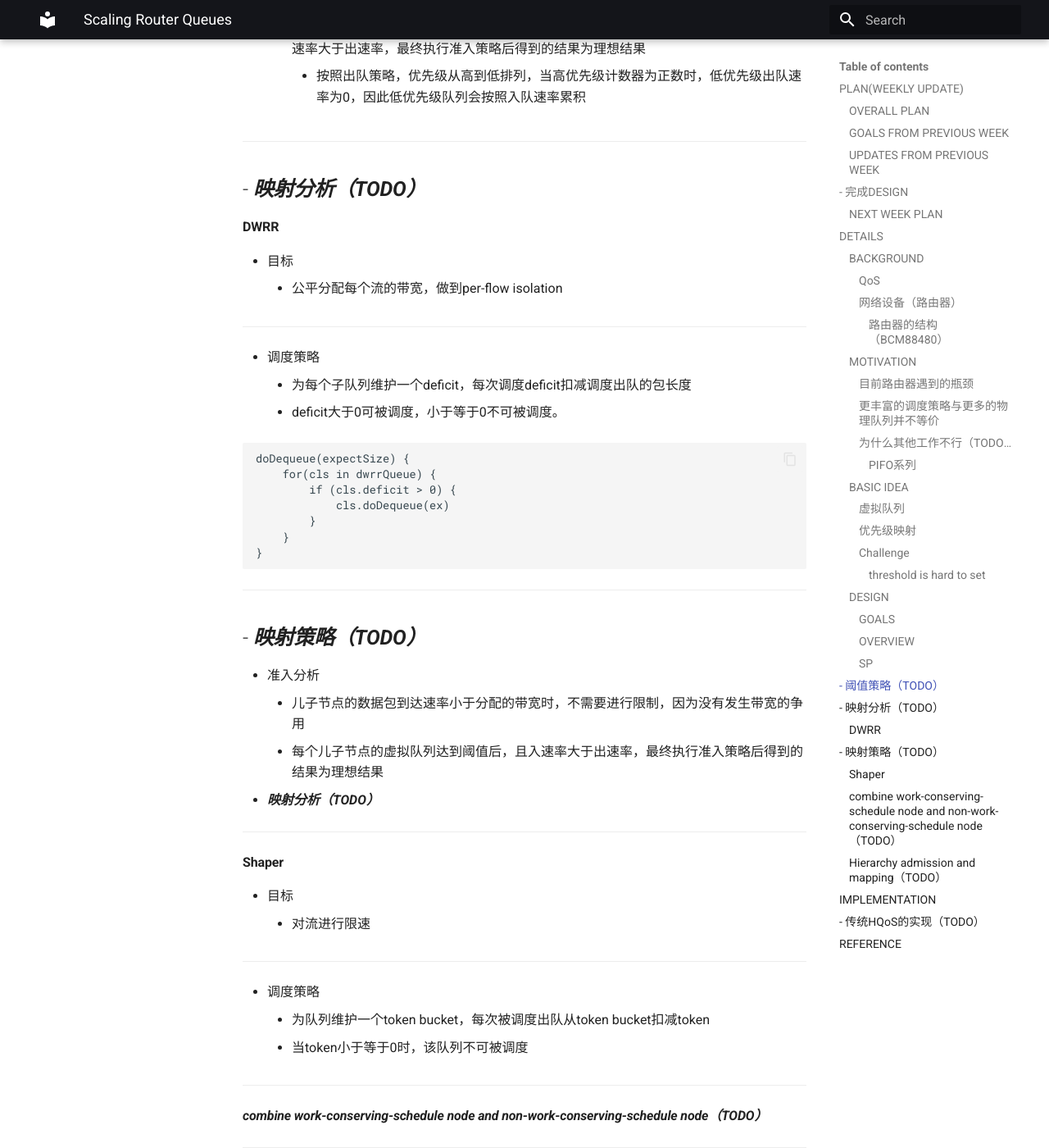
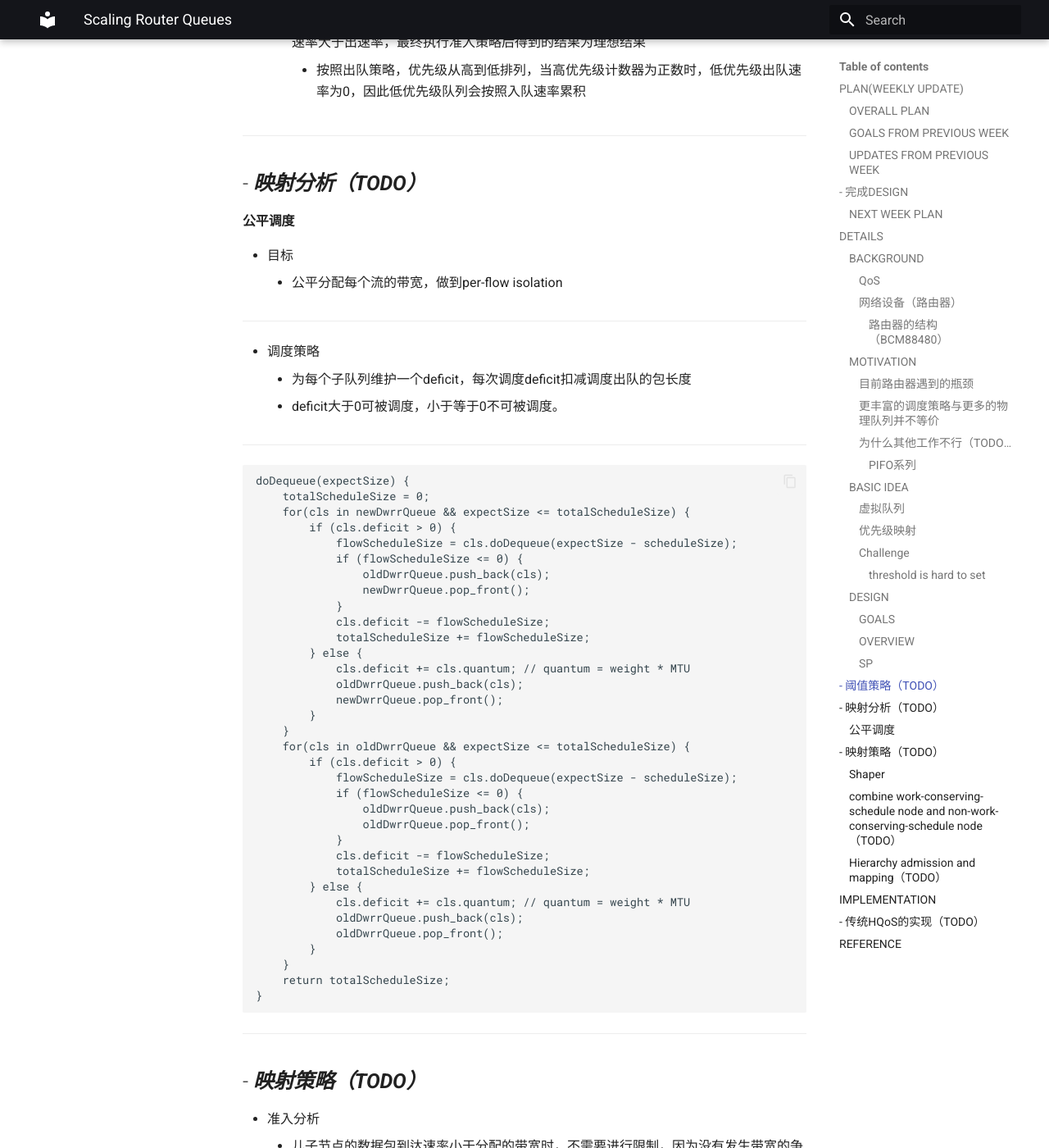
Before and after one commit to blowinding/blowinding.github.io, an MkDocs documentation site: the page built from docs/research/Scaling Router Queues.md, in a window 1280 px wide and 1400 px high, scrolled down 7622 px. Shown: the whole window at 82% size. Built offline with MkDocs 1.6.1 and Material for MkDocs 9.7.7, drawn with Linux system fonts in a browser that asks for light colours; some of the changed text lies outside the part shown.

Commit message:
📝 Update Phantom Queue for HQoS Schedule

````diff
--- a/docs/research/Scaling Router Queues.md
+++ b/docs/research/Scaling Router Queues.md
@@ -116,27 +116,27 @@
 		- 调度策略
 		- 入队自叶节点开始，向根节点逐级增加计数器
 		- 出队自根节点开始，按调度策略选择叶节点扣减计数器
+---
 #### 优先级映射
 ---
 #### Challenge
 ##### threshold is hard to set
-- 文献[24]指出类似policer的策略会对TCP丢包敏感流损害严重，需要有足够大的阈值
+- 若阈值过小，会导致不必要的丢包
 - 若阈值过大，会导致更多的突发流进入TM，导致缓存系统丢包严重，影响结果的确定性
----
+- 阈值需要动态调整，以满足调度需要
+	- 如果高优先级包和低优先级包共享同一个物理队列，低优先级包先到达并占满队列，高优先级后到达，低优先级包需要让出缓存空间给高优先级包
 ---
 ### DESIGN
 #### GOALS
 - 使用虚拟队列近似实现HQoS
 	- 模拟SP调度、公平调度、shaping
 	- 调度算法的近似程度
-		- 时间：单个流中单位时间出包的个数
+		- 分布：单个流中单位时间出包的个数
 			- ***TODO***
 		- 顺序：单位时间窗内出队包顺序差异
 			- ***TODO***
 ---
 #### OVERVIEW
-- 图
-	- ***HCAR+ LBMS port cache去掉 port schedule改成port queue schedule，HCAR+mapping框起来（TODO）***
 - 准入
 	- 虚拟队列控制准入
 		- 计数器维护通过节点的数据包长度
@@ -157,16 +157,14 @@
 ---
 - 调度策略
 	- 子队列优先级从高到低依次调度
+---
 ```Cpp
 doDequeue(expectSize) {
-	scheduleSize = 0;
-	for(cls in spQueue) {
-		scheduleSize += cls.doDequeue(expectSize);
-		if (expectSize <= scheduleSize) {
-			break;
-		}
+	totalScheduleSize = 0;
+	for(cls in spQueue && expectSize <= scheduleSize) {
+		totalScheduleSize += cls.doDequeue(expectSize - totalScheduleSize);
 	}
-	return scheduleSize;
+	return totalScheduleSize;
 }
 ```
 ---
@@ -182,20 +180,48 @@
 ---
 - ***映射分析（TODO）***
 ---
-#### DWRR
+#### 公平调度
 - 目标
 	- 公平分配每个流的带宽，做到per-flow isolation
 ---
 - 调度策略
 	- 为每个子队列维护一个deficit，每次调度deficit扣减调度出队的包长度
 	- deficit大于0可被调度，小于等于0不可被调度。
+---
 ```Cpp
 doDequeue(expectSize) {
-	for(cls in dwrrQueue) {
+	totalScheduleSize = 0;
+	for(cls in newDwrrQueue && expectSize <= totalScheduleSize) {
 		if (cls.deficit > 0) {
-			cls.doDequeue(ex)
+			flowScheduleSize = cls.doDequeue(expectSize - scheduleSize);
+			if (flowScheduleSize <= 0) {
+				oldDwrrQueue.push_back(cls);
+				newDwrrQueue.pop_front();
+			}
+			cls.deficit -= flowScheduleSize;
+			totalScheduleSize += flowScheduleSize;
+		} else {
+			cls.deficit += cls.quantum; // quantum = weight * MTU
+			oldDwrrQueue.push_back(cls);
+			newDwrrQueue.pop_front();
 		}
 	}
+	for(cls in oldDwrrQueue && expectSize <= totalScheduleSize) {
+		if (cls.deficit > 0) {
+			flowScheduleSize = cls.doDequeue(expectSize - scheduleSize);
+			if (flowScheduleSize <= 0) {
+				oldDwrrQueue.push_back(cls);
+				oldDwrrQueue.pop_front();
+			}
+			cls.deficit -= flowScheduleSize;
+			totalScheduleSize += flowScheduleSize;
+		} else {
+			cls.deficit += cls.quantum; // quantum = weight * MTU
+			oldDwrrQueue.push_back(cls);
+			oldDwrrQueue.pop_front();
+		}
+	}
+	return totalScheduleSize;
 }
 ```
 ---
@@ -213,6 +239,24 @@
 - 调度策略
 	- 为队列维护一个token bucket，每次被调度出队从token bucket扣减token
 	- 当token小于等于0时，该队列不可被调度
+---
+```Cpp
+doDequeue(expectSize) {
+	totalScheduleSize = 0;
+	tmp_token = token
+	tmp_token += rate * interval
+	if (token < expectSize) {
+		// delay
+		schedule()
+		return 0;
+	} else {
+		totalScheduleSize = cls.doDequeue(expectSize);
+		tmp_token -= totalScheduleSize;
+		token = tmp_token
+	}
+	return totalScheduleSize;
+}
+```
 ---
 #### ***combine work-conserving-schedule node and non-work-conserving-schedule node（TODO）***
 ---
````
